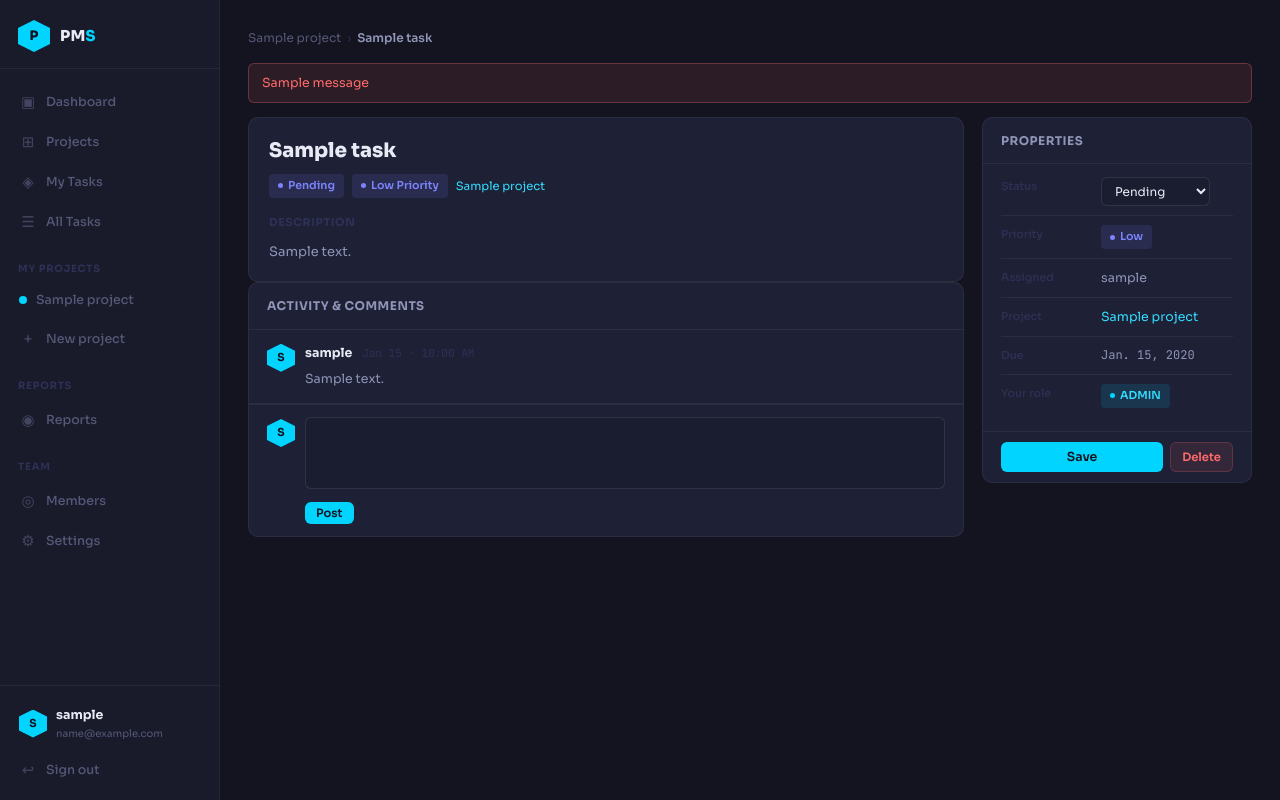
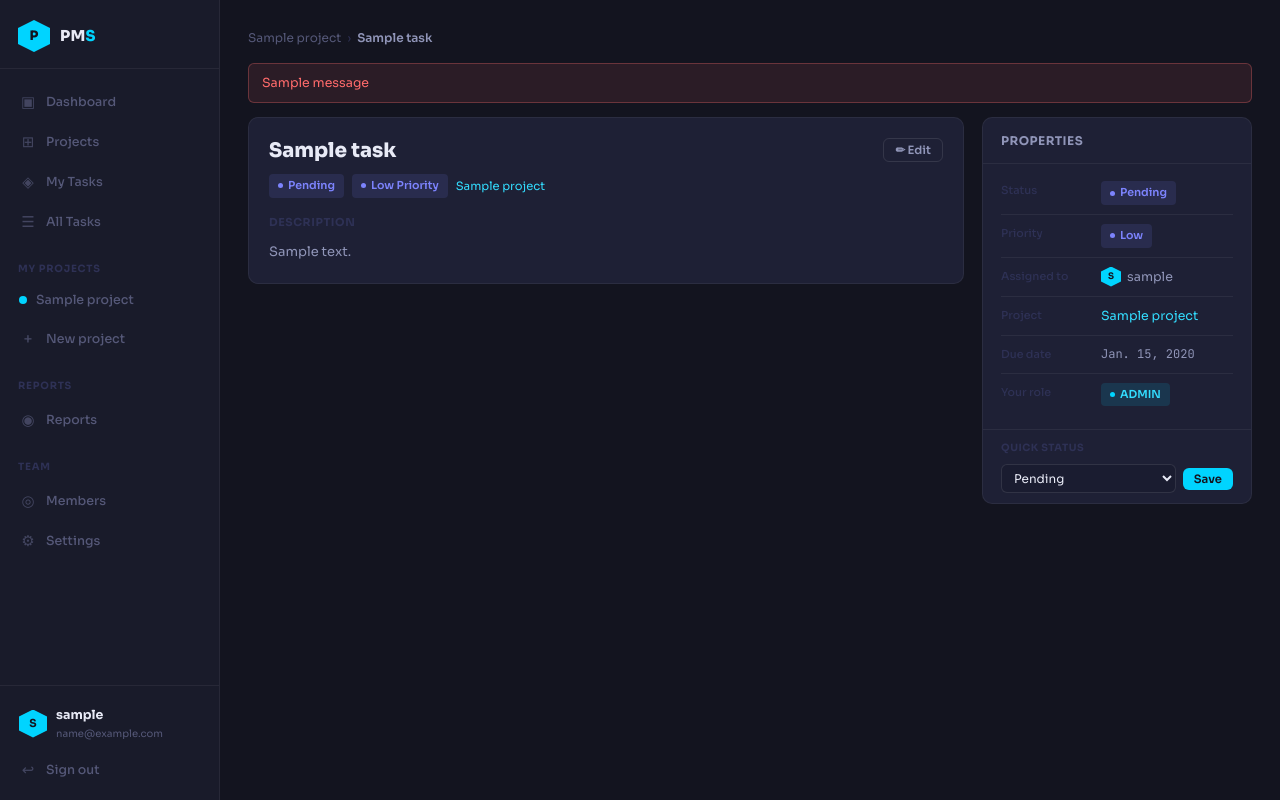
Before and after one commit to Mohit3307/pms, a Django app: page /tasks/1/ in a window 1280 px wide. Run offline with Django 5.2, Linux system fonts and the light colour scheme; a user stored in the database is signed in; tables that the repository leaves empty hold one stand-in row (values such as "Sample post"); one stand-in notice (Sample message) is shown; parts of the project's set-up code (start-up, migrations or seed data) failed here and were passed over.

Commit message:
feat:edit task page || fix:member on project select while creating task

```diff
--- a/tasks/urls.py
+++ b/tasks/urls.py
@@ -2,9 +2,11 @@ from django.urls import path
 from . import views
 
 urlpatterns = [
-    path('',                 views.task_list,   name='tasks'),
-    path('my-tasks/',        views.my_tasks,    name='my_tasks'),
-    path('create/',          views.task_create, name='task_create'),
-    path('<int:id>/',        views.task_detail, name='task_detail'),
-    path('<int:id>/delete/', views.task_delete, name='task_delete'),
+    path('',                  views.task_list,            name='tasks'),
+    path('my-tasks/',         views.my_tasks,             name='my_tasks'),
+    path('create/',           views.task_create,          name='task_create'),
+    path('members/',          views.project_members_json, name='task_project_members'),
+    path('<int:id>/',         views.task_detail,          name='task_detail'),
+    path('<int:id>/edit/',    views.task_edit,            name='task_edit'),
+    path('<int:id>/delete/',  views.task_delete,          name='task_delete'),
 ]
--- a/tasks/views.py
+++ b/tasks/views.py
@@ -5,46 +5,90 @@ from django.contrib import messages
 
 from .models import Task, TaskComment
 from projects.models import Project
-
+from team.models import Team
+from django.http import JsonResponse
 
 def get_sidebar_projects(user):
-    from team.models import Team
     project_ids = Team.objects.filter(user=user).values_list('project_id', flat=True)
     return Project.objects.filter(id__in=project_ids)
 
 
+def get_project_members(project_id):
+    member_ids = Team.objects.filter(project_id=project_id).values_list('user_id', flat=True)
+    return User.objects.filter(id__in=member_ids)
+
+
+
+@login_required
+def project_members_json(request):
+    project_id = request.GET.get('project_id')
+    if not project_id:
+        return JsonResponse({'members': []})
+    members = get_project_members(project_id)
+    return JsonResponse({'members': [{'id': m.id, 'username': m.username} for m in members]})
+
 @login_required
 def task_list(request):
-    from team.models import Team
-    user_project_ids  = Team.objects.filter(user=request.user).values_list('project_id', flat=True)
-    all_tasks         = Task.objects.filter(project_id__in=user_project_ids)
+    user_project_ids = Team.objects.filter(user=request.user).values_list('project_id', flat=True)
+    all_tasks = Task.objects.filter(project_id__in=user_project_ids)
+
+    q        = request.GET.get('q', '').strip()
+    priority = request.GET.get('priority', '')
+    status   = request.GET.get('status', '')
+    if q:
+        all_tasks = all_tasks.filter(title__icontains=q)
+    if priority:
+        all_tasks = all_tasks.filter(priority=priority)
+    if status:
+        all_tasks = all_tasks.filter(status=status)
+
     return render(request, 'tasks/task_list.html', {
         'pending_tasks':     all_tasks.filter(status='Pending'),
         'in_progress_tasks': all_tasks.filter(status='In Progress'),
         'completed_tasks':   all_tasks.filter(status='Completed'),
         'sidebar_projects':  get_sidebar_projects(request.user),
+        'q': q, 'priority': priority, 'status': status,
     })
-
 
 @login_required
 def my_tasks(request):
-    my_tasks = Task.objects.filter(assignee=request.user)
+    my = Task.objects.filter(assignee=request.user)
+
+    q        = request.GET.get('q', '').strip()
+    priority = request.GET.get('priority', '')
+    if q:
+        my = my.filter(title__icontains=q)
+    if priority:
+        my = my.filter(priority=priority)
+
     return render(request, 'tasks/my_tasks.html', {
-        'pending_tasks':     my_tasks.filter(status='Pending'),
-        'in_progress_tasks': my_tasks.filter(status='In Progress'),
-        'completed_tasks':   my_tasks.filter(status='Completed'),
+        'pending_tasks':     my.filter(status='Pending'),
+        'in_progress_tasks': my.filter(status='In Progress'),
+        'completed_tasks':   my.filter(status='Completed'),
         'sidebar_projects':  get_sidebar_projects(request.user),
+        'q': q, 'priority': priority,
     })
-
 
 @login_required
 def task_create(request):
-    projects = Project.objects.all()
-    users    = User.objects.all()
+    from team.views import get_user_role
+
+    user_project_ids = Team.objects.filter(user=request.user).values_list('project_id', flat=True)
+    projects = Project.objects.filter(id__in=user_project_ids)
+
+    selected_project_id = request.POST.get('project') or request.GET.get('project')
+    project_members = []
+    if selected_project_id:
+        project_members = list(get_project_members(selected_project_id))
 
     if request.method == 'POST':
         project_id  = request.POST.get('project')
         project_obj = get_object_or_404(Project, id=project_id)
+        role        = get_user_role(request.user, project_obj)
+
+        if role not in ('ADMIN', 'MEMBER'):
+            messages.error(request, 'You do not have permission to create tasks.')
+            return redirect('task_create')
 
         Task.objects.create(
             title       = request.POST.get('title'),
@@ -59,7 +103,8 @@ def task_create(request):
 
     return render(request, 'tasks/task_create.html', {
         'projects':         projects,
-        'users':            users,
+        'project_members':  project_members,
+        'selected_project': selected_project_id,
         'sidebar_projects': get_sidebar_projects(request.user),
     })
 
@@ -68,10 +113,10 @@ def task_create(request):
 def task_detail(request, id):
     from team.views import get_user_role
 
-    task    = get_object_or_404(Task, id=id)
-    my_role = get_user_role(request.user, task.project)
-
-    comments = TaskComment.objects.filter(task=task).order_by("-created_at")
+    task     = get_object_or_404(Task, id=id)
+    my_role  = get_user_role(request.user, task.project)
+    comments = TaskComment.objects.filter(task=task).order_by('-created_at')
+    project_members = list(get_project_members(task.project_id))
 
     if request.method == 'POST':
         action = request.POST.get('action')
@@ -86,26 +131,129 @@ def task_detail(request, id):
             else:
                 messages.error(request, 'Guests cannot update task status.')
 
-        elif action == "add_comment":
-            comment_text = request.POST.get("comment")
+        elif action == 'full_edit':
+            if my_role in ('ADMIN', 'MEMBER'):
+                from datetime import datetime
+                title       = request.POST.get('title', '').strip()
+                description = request.POST.get('description', '').strip()
+                status      = request.POST.get('status', '').strip()
+                priority    = request.POST.get('priority', '').strip()
+                deadline    = request.POST.get('deadline', '').strip()
+                assignee_id = request.POST.get('assignee', '').strip()
 
-            if comment_text:
-                TaskComment.objects.create(
-                    task=task,
-                    user=request.user,
-                    content=comment_text
-                )
+                if title:
+                    task.title = title
+                task.description = description
+                if status in ['Pending', 'In Progress', 'Completed']:
+                    task.status = status
+                if priority in ['High', 'Medium', 'Low']:
+                    task.priority = priority
+                if deadline:
+                    try:
+                        task.deadline = datetime.strptime(deadline, '%Y-%m-%d').date()
+                    except ValueError:
+                        pass
+                if assignee_id:
+                    try:
+                        task.assignee = User.objects.get(id=int(assignee_id))
+                    except (User.DoesNotExist, ValueError):
+                        pass
+                task.save()
+                messages.success(request, 'Task updated.')
+            else:
+                messages.error(request, 'Guests cannot edit tasks.')
+
+        elif action == 'add_comment':
+            text = request.POST.get('comment', '').strip()
+            if text and my_role in ('ADMIN', 'MEMBER'):
+                TaskComment.objects.create(task=task, user=request.user, content=text)
 
         return redirect('task_detail', id=id)
 
     return render(request, 'tasks/task_detail.html', {
         'task':             task,
         'my_role':          my_role,
-        'comments': comments,
+        'comments':         comments,
+        'project_members':  project_members,
         'sidebar_projects': get_sidebar_projects(request.user),
     })
 
 
+@login_required
+def task_edit(request, id):
+    from team.views import get_user_role
+    from datetime import datetime
+
+    task    = get_object_or_404(Task, id=id)
+    my_role = get_user_role(request.user, task.project)
+
+    if my_role not in ('ADMIN', 'MEMBER'):
+        messages.error(request, 'You do not have permission to edit tasks.')
+        return redirect('task_detail', id=id)
+
+    project_members = list(get_project_members(task.project_id))
+
+    if request.method == 'POST':
+        title       = request.POST.get('title', '').strip()
+        description = request.POST.get('description', '').strip()
+        status      = request.POST.get('status', '').strip()
+        priority    = request.POST.get('priority', '').strip()
+        deadline    = request.POST.get('deadline', '').strip()
+        assignee_id = request.POST.get('assignee', '').strip()
+
+        if not title:
+            messages.error(request, 'Title cannot be empty.')
+            return render(request, 'tasks/task_edit.html', {
+                'task': task, 'my_role': my_role,
+                'project_members': project_members,
+                'sidebar_projects': get_sidebar_projects(request.user),
+            })
+
+        task.title       = title
+        task.description = description
+
+        if status in ['Pending', 'In Progress', 'Completed']:
+            task.status = status
+
+        if priority in ['High', 'Medium', 'Low']:
+            task.priority = priority
+
+        # parse deadline safely
+        if deadline:
+            try:
+                task.deadline = datetime.strptime(deadline, '%Y-%m-%d').date()
+            except ValueError:
+                messages.error(request, f'Invalid deadline format: "{deadline}". Use YYYY-MM-DD.')
+                return render(request, 'tasks/task_edit.html', {
+                    'task': task, 'my_role': my_role,
+                    'project_members': project_members,
+                    'sidebar_projects': get_sidebar_projects(request.user),
+                })
+
+        if assignee_id:
+            try:
+                task.assignee = User.objects.get(id=int(assignee_id))
+            except (User.DoesNotExist, ValueError):
+                pass  # keep existing assignee
+
+        try:
+            task.save()
+            messages.success(request, f'Task "{task.title}" updated successfully.')
+            return redirect('task_detail', id=task.id)
+        except Exception as e:
+            messages.error(request, f'Save failed: {e}')
+            return render(request, 'tasks/task_edit.html', {
+                'task': task, 'my_role': my_role,
+                'project_members': project_members,
+                'sidebar_projects': get_sidebar_projects(request.user),
+            })
+
+    return render(request, 'tasks/task_edit.html', {
+        'task':             task,
+        'my_role':          my_role,
+        'project_members':  project_members,
+        'sidebar_projects': get_sidebar_projects(request.user),
+    })
 @login_required
 def task_delete(request, id):
     from team.views import get_user_role
--- a/templates/tasks/task_detail.html
+++ b/templates/tasks/task_detail.html
@@ -10,15 +10,21 @@
 
 {% if messages %}
 {% for message in messages %}
-<div style="background:rgba(255,107,107,.1);border:1px solid rgba(255,107,107,.3);color:#ff6b6b;padding:9px 13px;border-radius:6px;font-size:12.5px;margin-bottom:14px;">{{ message }}</div>
+<div style="background:{% if 'updated' in message.message %}rgba(74,222,128,.1);border:1px solid rgba(74,222,128,.3);color:#4ade80{% else %}rgba(255,107,107,.1);border:1px solid rgba(255,107,107,.3);color:#ff6b6b{% endif %};padding:9px 13px;border-radius:6px;font-size:12.5px;margin-bottom:14px;">
+  {{ message }}
+</div>
 {% endfor %}
 {% endif %}
 
 <div class="det-grid">
 
+  <!-- ── LEFT ── -->
   <div>
-    <div class="card">
-      <div style="padding:20px 20px 16px;">
+
+    <!-- VIEW MODE (shown by default) -->
+    <div class="card" id="view-card">
+      <div style="padding:20px 20px 16px;display:flex;align-items:flex-start;justify-content:space-between;gap:12px;">
+        <div>
           <h2 style="font-size:20px;font-weight:800;color:var(--t1);line-height:1.3;margin-bottom:10px;">{{ task.title }}</h2>
           <div style="display:flex;gap:8px;align-items:center;flex-wrap:wrap;">
             <span class="s-chip {% if task.status == 'In Progress' %}wip{% elif task.status == 'Completed' %}done{% else %}open{% endif %}">{{ task.status }}</span>
@@ -26,141 +32,154 @@
             <a href="{% url 'project_detail' task.project.id %}" style="font-size:11.5px;color:var(--cy2);">{{ task.project.title }}</a>
           </div>
         </div>
-      <div style="padding:0 20px 18px;">
+        {% if my_role == "ADMIN" or my_role == "MEMBER" %}
+        <button onclick="toggleEdit()" class="btn btn-ghost btn-sm" style="flex-shrink:0;">✏ Edit</button>
+        {% endif %}
+      </div>
+      <div style="padding:0 20px 20px;">
         <div style="font-size:11px;font-weight:700;color:var(--t4);text-transform:uppercase;letter-spacing:.6px;margin-bottom:10px;">Description</div>
         <p style="font-size:13px;color:var(--t2);line-height:1.7;">
           {{ task.description|linebreaksbr|default:"No description provided." }}
         </p>
       </div>
     </div>
-    <div class="card">
-  <div class="card-head"><h3>Activity &amp; Comments</h3></div>
 
-  {% for comment in comments %}
-  <div class="comment">
-    <div class="c-hex" style="background:#00d4ff;">
-      {{ comment.user.username|first|upper }}
+    <!-- EDIT MODE (hidden by default) -->
+    {% if my_role == "ADMIN" or my_role == "MEMBER" %}
+    <div class="card" id="edit-card" style="display:none;">
+      <div class="card-head">
+        <h3>Edit Task</h3>
+        <button onclick="toggleEdit()" class="btn btn-ghost btn-sm">✕ Cancel</button>
+      </div>
+      <form method="POST" style="padding:0 20px 20px;">
+        {% csrf_token %}
+        <input type="hidden" name="action" value="full_edit"/>
+
+        <div class="field" style="margin-top:16px;">
+          <label>Title <span style="color:var(--p-hi);">*</span></label>
+          <input type="text" name="title" value="{{ task.title }}" required/>
         </div>
 
-    <div style="flex:1;">
-      <div>
-        <span class="c-name">{{ comment.user.username }}</span>
-        <span class="c-time">
-          {{ comment.created_at|date:"M d · g:i A" }}
+        <div class="field">
+          <label>Description</label>
+          <textarea name="description" placeholder="Task details…" rows="4">{{ task.description }}</textarea>
+        </div>
+
+        <div class="field-row">
+          <div class="field">
+            <label>Status</label>
+            <select name="status">
+              <option value="Pending"     {% if task.status == 'Pending' %}selected{% endif %}>Pending</option>
+              <option value="In Progress" {% if task.status == 'In Progress' %}selected{% endif %}>In Progress</option>
+              <option value="Completed"   {% if task.status == 'Completed' %}selected{% endif %}>Completed</option>
+            </select>
+          </div>
+          <div class="field">
+            <label>Priority</label>
+            <select name="priority">
+              <option value="High"   {% if task.priority == 'High' %}selected{% endif %}>High</option>
+              <option value="Medium" {% if task.priority == 'Medium' %}selected{% endif %}>Medium</option>
+              <option value="Low"    {% if task.priority == 'Low' %}selected{% endif %}>Low</option>
+            </select>
+          </div>
+        </div>
+
+        <div class="field-row">
+          <div class="field">
+            <label>Assign to</label>
+            <select name="assignee">
+              {% for member in project_members %}
+              <option value="{{ member.id }}" {% if member.id == task.assignee.id %}selected{% endif %}>
+                {{ member.username }}{% if member == request.user %} (you){% endif %}
+              </option>
+              {% endfor %}
+            </select>
+          </div>
+          <div class="field">
+            <label>Due date</label>
+            <input type="date" name="deadline" value="{{ task.deadline|date:'Y-m-d' }}"/>
+          </div>
+        </div>
+
+        <div style="display:flex;gap:8px;margin-top:4px;">
+          <button type="submit" class="btn btn-cy" style="flex:1;justify-content:center;padding:9px;">Save Changes</button>
+          <button type="button" onclick="toggleEdit()" class="btn btn-ghost" style="padding:9px 18px;">Cancel</button>
+          {% if my_role == "ADMIN" %}
+          <a href="{% url 'task_delete' task.id %}" class="btn btn-del" onclick="return confirm('Delete this task permanently?')">Delete</a>
+          {% endif %}
+        </div>
+      </form>
+    </div>
+    {% endif %}
+
+  </div>
+
+  <!-- ── RIGHT: properties panel ── -->
+  <div class="det-side">
+    <div class="card">
+      <div class="card-head"><h3>Properties</h3></div>
+      <div style="padding:8px 18px 14px;">
+
+        <div class="prop-row">
+          <span class="prop-lbl">Status</span>
+          <span class="prop-val">
+            <span class="s-chip {% if task.status == 'In Progress' %}wip{% elif task.status == 'Completed' %}done{% else %}open{% endif %}">{{ task.status }}</span>
           </span>
         </div>
 
-      <div class="c-text">
-        {{ comment.content }}
-      </div>
-    </div>
-  </div>
-  {% empty %}
-  <div style="padding:14px 18px;color:var(--t3);font-size:12.5px;">
-    No comments yet.
-  </div>
-  {% endfor %}
-
-  <div style="padding:12px 18px;border-top:1px solid var(--b1);display:flex;gap:10px;align-items:flex-start;">
-    <div class="c-hex" style="background:#00d4ff;margin-top:2px;">
-      {{ request.user.username|first|upper }}
+        <div class="prop-row">
+          <span class="prop-lbl">Priority</span>
+          <span class="prop-val">
+            <span class="s-chip {% if task.priority == 'High' %}hi{% elif task.priority == 'Medium' %}md{% else %}lo{% endif %}">{{ task.priority }}</span>
+          </span>
         </div>
 
-    <div style="flex:1;">
-      <form method="POST">
-        {% csrf_token %}
-        <input type="hidden" name="action" value="add_comment">
-
-        <textarea
-          name="comment"
-          class="comment-textarea"
-          placeholder="Add a comment…"
-          rows="3"
-          required>
-        </textarea>
-
-        <div style="margin-top:6px;">
-          <button type="submit" class="btn btn-cy btn-sm">
-            Post
-          </button>
+        <div class="prop-row">
+          <span class="prop-lbl">Assigned to</span>
+          <span class="prop-val">
+            <div style="display:flex;align-items:center;gap:6px;">
+              <div class="av-sm" style="background:#00d4ff;width:20px;height:20px;font-size:9px;">{{ task.assignee.username|first|upper }}</div>
+              {{ task.assignee.username }}
             </div>
-      </form>
-    </div>
-  </div>
-</div>
+          </span>
         </div>
 
-  <div class="det-side">
-    <div class="card">
-      <div class="card-head"><h3>Properties</h3></div>
-
-      {% if my_role == "ADMIN" or my_role == "MEMBER" %}
-      <form method="POST">
-        {% csrf_token %}
-        <input type="hidden" name="action" value="update_status"/>
-        <div style="padding:4px 18px 14px;">
-          <div class="prop-row">
-            <span class="prop-lbl">Status</span>
-            <select name="status" style="background:var(--input);border:1px solid var(--b2);border-radius:var(--rsm);padding:5px 9px;font-size:12px;color:var(--t1);outline:none;font-family:'Sora',sans-serif;">
-              <option {% if task.status == 'Pending' %}selected{% endif %}>Pending</option>
-              <option {% if task.status == 'In Progress' %}selected{% endif %}>In Progress</option>
-              <option {% if task.status == 'Completed' %}selected{% endif %}>Completed</option>
-            </select>
-          </div>
-          <div class="prop-row">
-            <span class="prop-lbl">Priority</span>
-            <span class="prop-val"><span class="s-chip {% if task.priority == 'High' %}hi{% elif task.priority == 'Medium' %}md{% else %}lo{% endif %}">{{ task.priority }}</span></span>
-          </div>
-          <div class="prop-row">
-            <span class="prop-lbl">Assigned</span>
-            <span class="prop-val">{{ task.assignee.username }}</span>
-          </div>
         <div class="prop-row">
           <span class="prop-lbl">Project</span>
-            <span class="prop-val"><a href="{% url 'project_detail' task.project.id %}" style="color:var(--cy2);">{{ task.project.title }}</a></span>
+          <span class="prop-val">
+            <a href="{% url 'project_detail' task.project.id %}" style="color:var(--cy2);">{{ task.project.title }}</a>
+          </span>
         </div>
+
         <div class="prop-row">
-            <span class="prop-lbl">Due</span>
+          <span class="prop-lbl">Due date</span>
           <span class="prop-val" style="font-family:var(--mono);font-size:12px;">{{ task.deadline }}</span>
         </div>
+
         <div class="prop-row">
           <span class="prop-lbl">Your role</span>
           <span class="prop-val">
-              <span class="s-chip {% if my_role == 'ADMIN' %}admin{% elif my_role == 'MEMBER' %}member{% else %}guest{% endif %}">{{ my_role|default:"—" }}</span>
+            <span class="s-chip {% if my_role == 'ADMIN' %}admin{% elif my_role == 'MEMBER' %}member{% else %}guest{% endif %}">
+              {{ my_role|default:"—" }}
+            </span>
           </span>
         </div>
+
       </div>
-        <div style="padding:10px 18px;border-top:1px solid var(--b1);display:flex;gap:7px;">
-          <button type="submit" class="btn btn-cy" style="flex:1;justify-content:center;">Save</button>
-          {% if my_role == "ADMIN" %}
-          <a href="{% url 'task_delete' task.id %}" class="btn btn-del btn-sm" onclick="return confirm('Delete this task?')">Delete</a>
-          {% endif %}
-        </div>
+
+      {% if my_role == "ADMIN" or my_role == "MEMBER" %}
+      <div style="padding:10px 18px;border-top:1px solid var(--b1);">
+        <div style="font-size:10px;font-weight:700;color:var(--t4);text-transform:uppercase;letter-spacing:.5px;margin-bottom:8px;">Quick status</div>
+        <form method="POST" style="display:flex;gap:7px;align-items:center;">
+          {% csrf_token %}
+          <input type="hidden" name="action" value="update_status"/>
+          <select name="status" style="flex:1;background:var(--input);border:1px solid var(--b2);border-radius:var(--rsm);padding:5px 8px;font-size:12px;color:var(--t1);outline:none;font-family:'Sora',sans-serif;">
+            <option value="Pending"     {% if task.status == 'Pending'     %}selected{% endif %}>Pending</option>
+            <option value="In Progress" {% if task.status == 'In Progress' %}selected{% endif %}>In Progress</option>
+            <option value="Completed"   {% if task.status == 'Completed'   %}selected{% endif %}>Completed</option>
+          </select>
+          <button type="submit" class="btn btn-cy btn-sm">Save</button>
         </form>
-
-      {% else %}
-
-      <div style="padding:12px 18px 14px;">
-        <div class="prop-row">
-          <span class="prop-lbl">Status</span>
-          <span class="prop-val"><span class="s-chip {% if task.status == 'In Progress' %}wip{% elif task.status == 'Completed' %}done{% else %}open{% endif %}">{{ task.status }}</span></span>
-        </div>
-        <div class="prop-row">
-          <span class="prop-lbl">Priority</span>
-          <span class="prop-val"><span class="s-chip {% if task.priority == 'High' %}hi{% elif task.priority == 'Medium' %}md{% else %}lo{% endif %}">{{ task.priority }}</span></span>
-        </div>
-        <div class="prop-row">
-          <span class="prop-lbl">Assigned</span>
-          <span class="prop-val">{{ task.assignee.username }}</span>
-        </div>
-        <div class="prop-row">
-          <span class="prop-lbl">Due</span>
-          <span class="prop-val" style="font-family:var(--mono);font-size:12px;">{{ task.deadline }}</span>
-        </div>
-        <div class="prop-row">
-          <span class="prop-lbl">Your role</span>
-          <span class="prop-val"><span class="s-chip guest">GUEST</span></span>
-        </div>
       </div>
       {% endif %}
 
@@ -168,4 +187,18 @@
   </div>
 
 </div>
+
+<script>
+function toggleEdit() {
+  var v = document.getElementById('view-card');
+  var e = document.getElementById('edit-card');
+  if (e.style.display === 'none') {
+    v.style.display = 'none';
+    e.style.display = 'block';
+  } else {
+    e.style.display = 'none';
+    v.style.display = 'block';
+  }
+}
+</script>
 {% endblock %}
```
Also changed, not shown: templates/projects/project_detail.html (+4 -4 lines), templates/tasks/task_create.html (+42 -8 lines), templates/tasks/task_edit.html (added, +97 -0 lines). Lines whose indentation alone changed are shown as unchanged.
